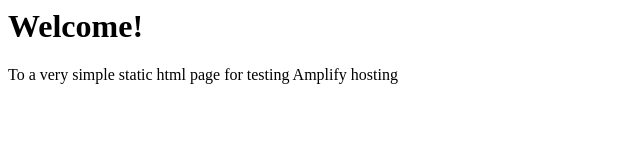
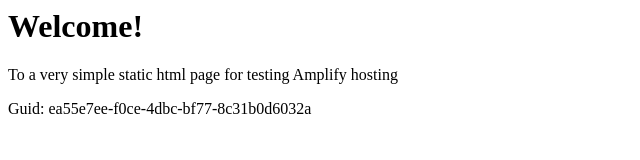
Before and after one commit to aws-aemilia-lhr/Github-PR-Commit-Integration-Test-DoNotTouch-v0-preprod-eu-west-2, a website: page src/index.html in a window 1280 px wide. Shown: the whole page, without its empty margins (0-640 px from the left). Drawn offline with Linux system fonts and the light colour scheme.

Commit message:
commit from integ tests

```diff
--- a/src/index.html
+++ b/src/index.html
@@ -1,3 +1,5 @@
+
+
 <html lang="en">
 
 <head>
@@ -10,6 +12,6 @@
 <body>
     <h1>Welcome!</h1>
     <p>To a very simple static html page for testing Amplify hosting</p>
-</body>
+    <p>Guid: ea55e7ee-f0ce-4dbc-bf77-8c31b0d6032a</p></body>
 
 </html>
```
